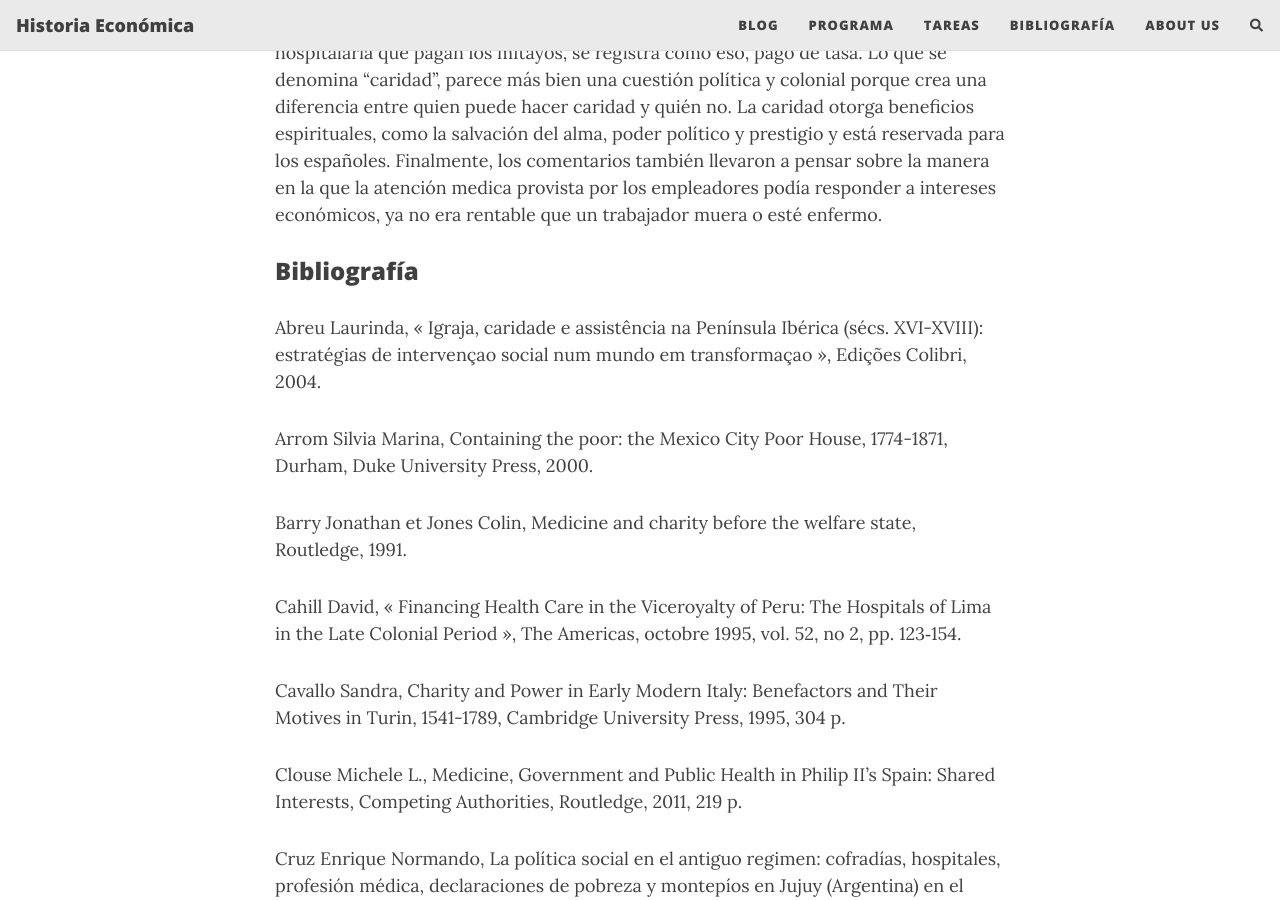
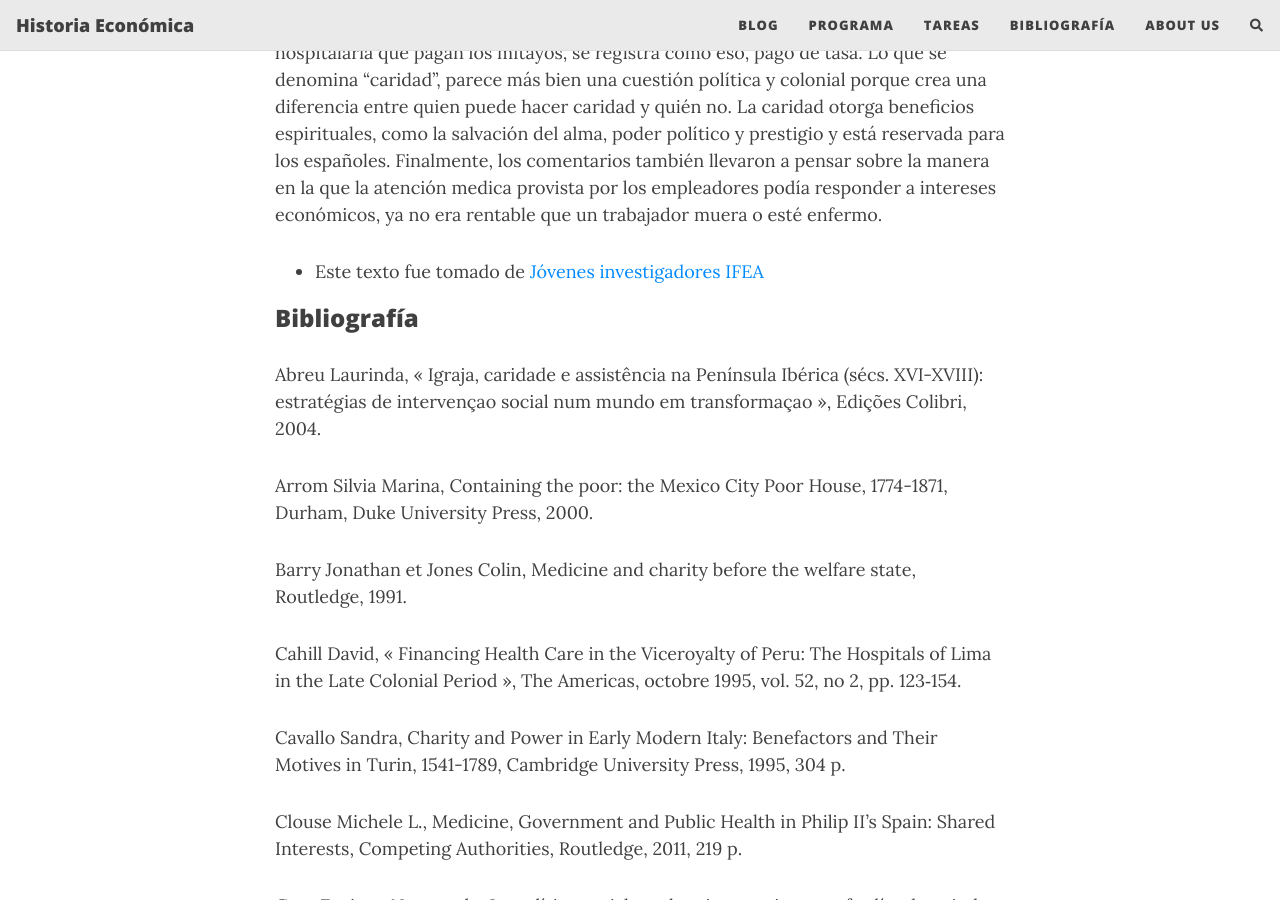
Before and after one commit to NigelCaspa/historiaeconomica, a Jekyll site: the page built from _posts/2021-09-01-jimenez.md, in a window 1280 px wide and 900 px high, scrolled down 2264 px. Built offline with Jekyll 4.4.1, drawn with Linux system fonts in a browser that asks for light colours; nearby versions of some CDN libraries; comment, search, counter and statistics services are not loaded.

Commit message:
añado fuentes de referencia de dos artículos, aguilar y jimenez

```diff
--- a/_posts/2021-09-01-jimenez.md
+++ b/_posts/2021-09-01-jimenez.md
@@ -23,6 +23,8 @@ El único hospital de esta ciudad, fundado en 1555 y administrado por españoles
 Según las obligaciones legales, Leyes de Toledo de 1574 y Ordenanzas de Minas de 1608, el maestro de mina debía responder por sus empleados. Había un marco legal para pedir compensación económica en casos de muerte (hasta 200 pesos) y también “enfermedad” (2 pesos/día), pero los trabajadores debían estar hospitalizados para acceder a esa compensación. Por lo tanto, el hospital en Potosí en esa época era una institución de control y justificación para acceder a derechos económicos ligados al trabajo y en este sentido, es una institución de mecanismo de redistribución de justicia diferente.
 
 Finalmente, la autora y los participantes de la reunión de jóvenes investigadores observaron la necesidad de redefinir el concepto de “caridad”. En los registros hospitalarios se consideraba “limosna”, por lo tanto, caridad cuando un español pagaba la curación de su esclavo, su mitayo y demás dependientes, en cambio la tasa anual hospitalaria que pagan los mitayos, se registra como eso, pago de tasa. Lo que se denomina “caridad”, parece más bien una cuestión política y colonial porque crea una diferencia entre quien puede hacer caridad y quién no. La caridad otorga beneficios espirituales, como la salvación del alma, poder político y prestigio y está reservada para los españoles. Finalmente, los comentarios también llevaron a pensar sobre la manera en la que la atención medica provista por los empleadores podía responder a intereses económicos, ya no era rentable que un trabajador muera o esté enfermo.
+
+* Este texto fue tomado de [Jóvenes investigadores IFEA](https://ifea.hypotheses.org/4620?fbclid=IwAR2KAn-XAi_ImVa09DjdKAfhUNtjzEe26w8Vd-avAow4Q4WCV8JRHxNatlY)
 
 ### Bibliografía
 
```
Also changed, not shown: _posts/2021-09-01-aguilar.md (+2 -0 lines).
